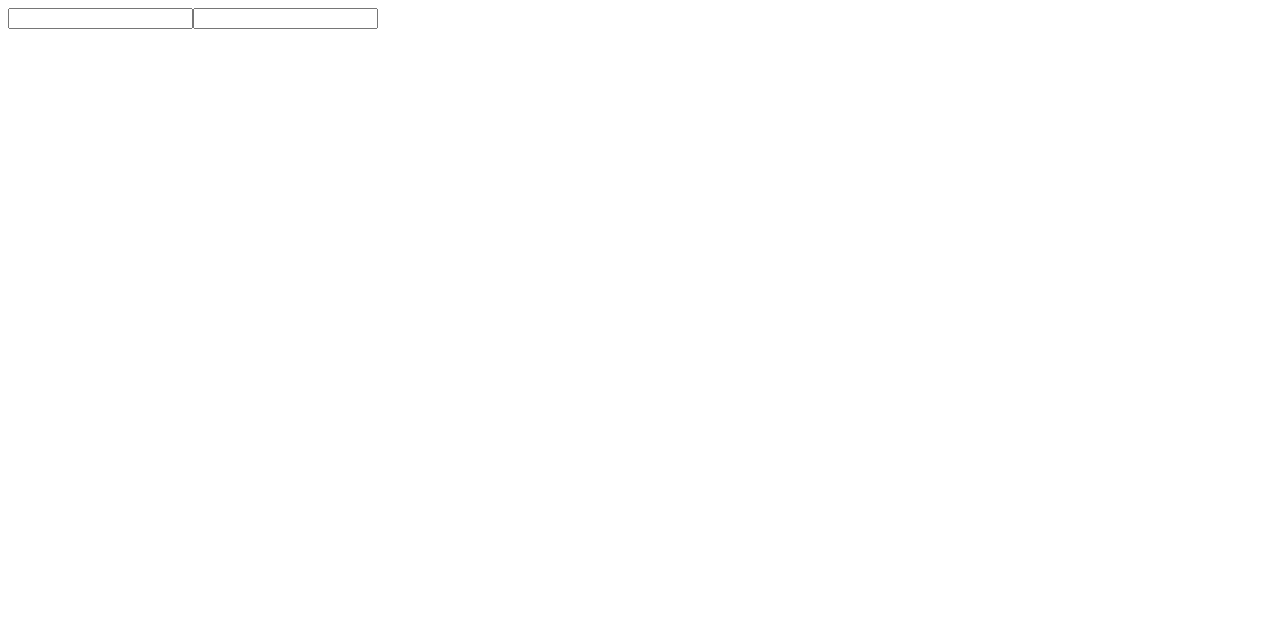
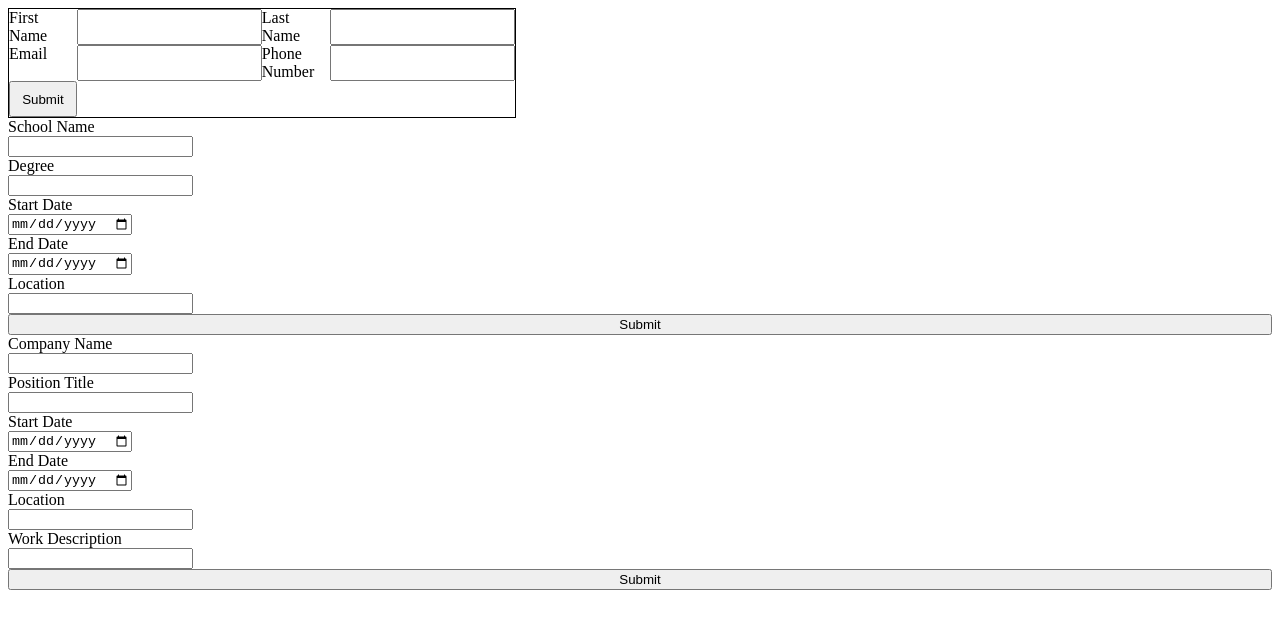
Before and after one commit to SamyyCh/cv-application, a React (Vite) app: page / in a window 1280 px wide. Shown: the top 628 px of the page. Built offline with nearby package versions, Linux system fonts and the light colour scheme.

Commit message:
Inputs created

```diff
--- a/src/App.css
+++ /dev/null
@@ -1,42 +0,0 @@
-#root {
-    max-width: 1280px;
-    margin: 0 auto;
-    padding: 2rem;
-    text-align: center;
-  }
-
-  .logo {
-    height: 6em;
-    padding: 1.5em;
-    will-change: filter;
-    transition: filter 300ms;
-  }
-  .logo:hover {
-    filter: drop-shadow(0 0 2em #646cffaa);
-  }
-  .logo.react:hover {
-    filter: drop-shadow(0 0 2em #61dafbaa);
-  }
-
-  @keyframes logo-spin {
-    from {
-      transform: rotate(0deg);
-    }
-    to {
-      transform: rotate(360deg);
-    }
-  }
-
-  @media (prefers-reduced-motion: no-preference) {
-    a:nth-of-type(2) .logo {
-      animation: logo-spin infinite 20s linear;
-    }
-  }
-
-  .card {
-    padding: 2em;
-  }
-
-  .read-the-docs {
-    color: #888;
-  }
--- a/src/App.jsx
+++ b/src/App.jsx
@@ -1,35 +1,15 @@
-// import { useState } from 'react'
-// import reactLogo from './assets/react.svg'
-// import viteLogo from '/vite.svg'
-// import './App.css'
+import Info from './components/info.jsx'
+import Education from './components/education.jsx'
+import Experience from './components/experience.jsx'
 
-// function App() {
-//   const [count, setCount] = useState(0)
+function App() {
+  return (
+    <>
+    <Info />
+    <Education />
+    <Experience />
+    </>
+  )
+}
 
-//   return (
-//     <>
-//       <div>
-//         <a href="https://vitejs.dev" target="_blank">
-//           <img src={viteLogo} className="logo" alt="Vite logo" />
-//         </a>
-//         <a href="https://react.dev" target="_blank">
-//           <img src={reactLogo} className="logo react" alt="React logo" />
-//         </a>
-//       </div>
-//       <h1>Vite + React</h1>
-//       <div className="card">
-//         <button onClick={() => setCount((count) => count + 1)}>
-//           count is {count}
-//         </button>
-//         <p>
-//           Edit <code>src/App.jsx</code> and save to test HMR
-//         </p>
-//       </div>
-//       <p className="read-the-docs">
-//         Click on the Vite and React logos to learn more
-//       </p>
-//     </>
-//   )
-// }
-
-// export default App
+export default App
--- a/src/components/education.jsx
+++ b/src/components/education.jsx
@@ -0,0 +1,51 @@
+import { useState } from 'react'
+// import '../styles/info.css'
+
+function education() {
+    const [school, setSchool] = useState("");
+    const [degree, setDegree] = useState("");
+    const [startDate, setStartDate] = useState("");
+    const [endDate, setEndDate] = useState("");
+    const [location, setLocation] = useState("");
+
+
+    return (
+        <>
+        <div className='education'>
+            <div id='school'>School Name</div>
+            <input
+            type="text"
+            value={school}
+            onChange={(event) => setSchool(event.target.value)}
+            />
+            <div id='degree'>Degree</div>
+            <input
+            type="text"
+            value={degree}
+            onChange={(event) => setDegree(event.target.value)}
+            />
+            <div id='start'>Start Date</div>
+            <input
+            type="date"
+            value={startDate}
+            onChange={(event) => setStartDate(event.target.value)}
+            />
+            <div id='end'>End Date</div>
+            <input
+            type="date"
+            value={endDate}
+            onChange={(event) => setEndDate(event.target.value)}
+            />
+            <div id='location'>Location</div>
+            <input
+            type='text'
+            value={location}
+            onChange={(event) => setLocation(event.target.value)}
+            />
+            <button id='submit'>Submit</button>
+        </div>
+        </>
+    );
+}
+
+export default education
--- a/src/components/experience.jsx
+++ b/src/components/experience.jsx
@@ -0,0 +1,58 @@
+import { useState } from 'react'
+// import '../styles/info.css'
+
+function experience() {
+    const [company, setCompany] = useState("");
+    const [position, setPosition] = useState("");
+    const [startDate, setStartDate] = useState("");
+    const [endDate, setEndDate] = useState("");
+    const [location, setLocation] = useState("");
+    const [work, setWork] = useState("");
+
+
+    return (
+        <>
+        <div className='experience'>
+            <div id='company'>Company Name</div>
+            <input
+            type="text"
+            value={company}
+            onChange={(event) => setCompany(event.target.value)}
+            />
+            <div id='position'>Position Title</div>
+            <input
+            type="text"
+            value={position}
+            onChange={(event) => setPosition(event.target.value)}
+            />
+            <div id='start'>Start Date</div>
+            <input
+            type="date"
+            value={startDate}
+            onChange={(event) => setStartDate(event.target.value)}
+            />
+            <div id='end'>End Date</div>
+            <input
+            type="date"
+            value={endDate}
+            onChange={(event) => setEndDate(event.target.value)}
+            />
+            <div id='location'>Location</div>
+            <input
+            type='text'
+            value={location}
+            onChange={(event) => setLocation(event.target.value)}
+            />
+            <div id='work'>Work Description</div>
+            <input
+            type='text'
+            value={work}
+            onChange={(event) => setWork(event.target.value)}
+            />
+            <button id='submit'>Submit</button>
+        </div>
+        </>
+    );
+}
+
+export default experience
--- a/src/components/info.jsx
+++ b/src/components/info.jsx
@@ -1,23 +1,43 @@
 import { useState } from 'react'
-// import '../styles/info.css'
+import '../styles/info.css'
 
 function info() {
     const [firstName, setFirstName] = useState("");
     const [lastName, setLastName] = useState("");
     const fullName = firstName + ' ' + lastName;
+    const [email, setEmail] = useState("");
+    const [phone, setPhone] = useState("");
+
 
     return (
         <>
+        <div className='fullInfo'>
+            <div id='firstName'>First Name</div>
             <input
             type="text"
             value={firstName}
             onChange={(event) => setFirstName(event.target.value)}
             />
+            <div id='lastName'>Last Name</div>
             <input
             type="text"
             value={lastName}
             onChange={(event) => setLastName(event.target.value)}
             />
+            <div id='email'>Email</div>
+            <input
+            type="email"
+            value={email}
+            onChange={(event) => setEmail(event.target.value)}
+            />
+            <div id='phone'>Phone Number</div>
+            <input
+            type="number"
+            value={phone}
+            onChange={(event) => setPhone(event.target.value)}
+            />
+            <button id='submit'>Submit</button>
+        </div>
         </>
     );
 }
--- a/src/index.css
+++ /dev/null
@@ -1,68 +0,0 @@
-:root {
-    font-family: Inter, system-ui, Avenir, Helvetica, Arial, sans-serif;
-    line-height: 1.5;
-    font-weight: 400;
-
-    color-scheme: light dark;
-    color: rgba(255, 255, 255, 0.87);
-    background-color: #242424;
-
-    font-synthesis: none;
-    text-rendering: optimizeLegibility;
-    -webkit-font-smoothing: antialiased;
-    -moz-osx-font-smoothing: grayscale;
-  }
-
-  a {
-    font-weight: 500;
-    color: #646cff;
-    text-decoration: inherit;
-  }
-  a:hover {
-    color: #535bf2;
-  }
-
-  body {
-    margin: 0;
-    display: flex;
-    place-items: center;
-    min-width: 320px;
-    min-height: 100vh;
-  }
-
-  h1 {
-    font-size: 3.2em;
-    line-height: 1.1;
-  }
-
-  button {
-    border-radius: 8px;
-    border: 1px solid transparent;
-    padding: 0.6em 1.2em;
-    font-size: 1em;
-    font-weight: 500;
-    font-family: inherit;
-    background-color: #1a1a1a;
-    cursor: pointer;
-    transition: border-color 0.25s;
-  }
-  button:hover {
-    border-color: #646cff;
-  }
-  button:focus,
-  button:focus-visible {
-    outline: 4px auto -webkit-focus-ring-color;
-  }
-
-  @media (prefers-color-scheme: light) {
-    :root {
-      color: #213547;
-      background-color: #ffffff;
-    }
-    a:hover {
-      color: #747bff;
-    }
-    button {
-      background-color: #f9f9f9;
-    }
-  }
--- a/src/main.jsx
+++ b/src/main.jsx
@@ -1,11 +1,9 @@
 import React from 'react'
 import ReactDOM from 'react-dom/client'
-// import App from './App.jsx'
-import Info from './components/info.jsx'
-// import './index.css'
+import App from './App.jsx'
 
 ReactDOM.createRoot(document.getElementById('root')).render(
   <React.StrictMode>
-    <Info />
+    <App />
   </React.StrictMode>,
 )
--- /dev/null
+++ b/src/styles/info.css
@@ -0,0 +1,11 @@
+.fullInfo {
+    max-width: 40%;
+    display: grid;
+    grid-template-columns: 1fr 1fr 1fr 1fr;
+    grid-template-rows: 1fr 1fr 1fr;
+    border: 1px solid black;
+}
+
+#submit {
+    width: 100%;
+}
```
Lines whose indentation alone changed are shown as unchanged.
